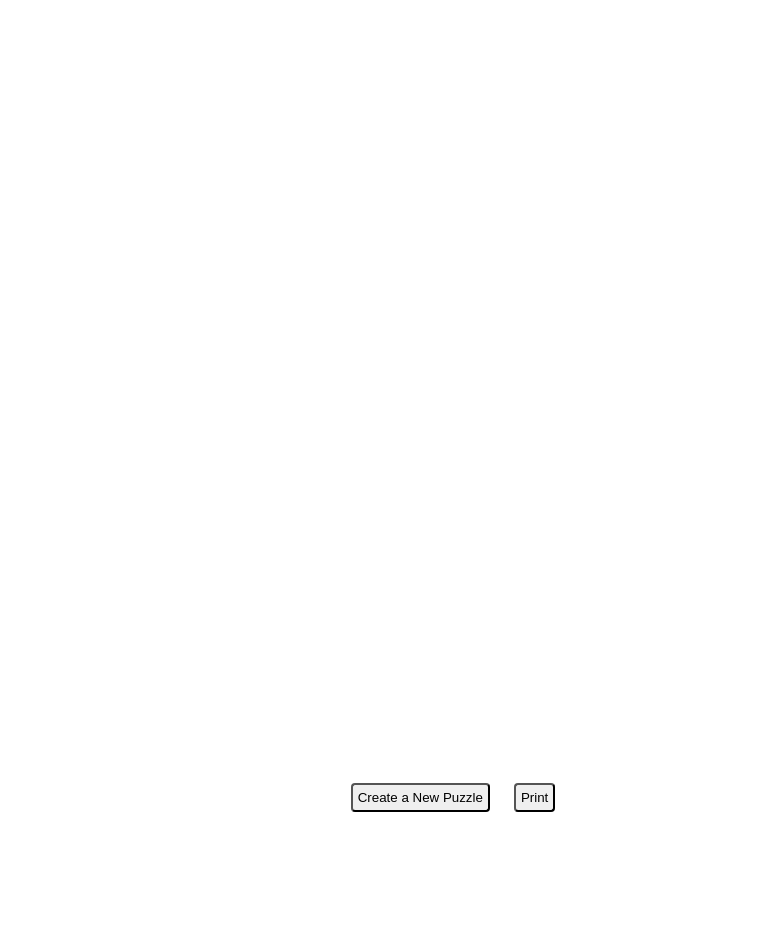
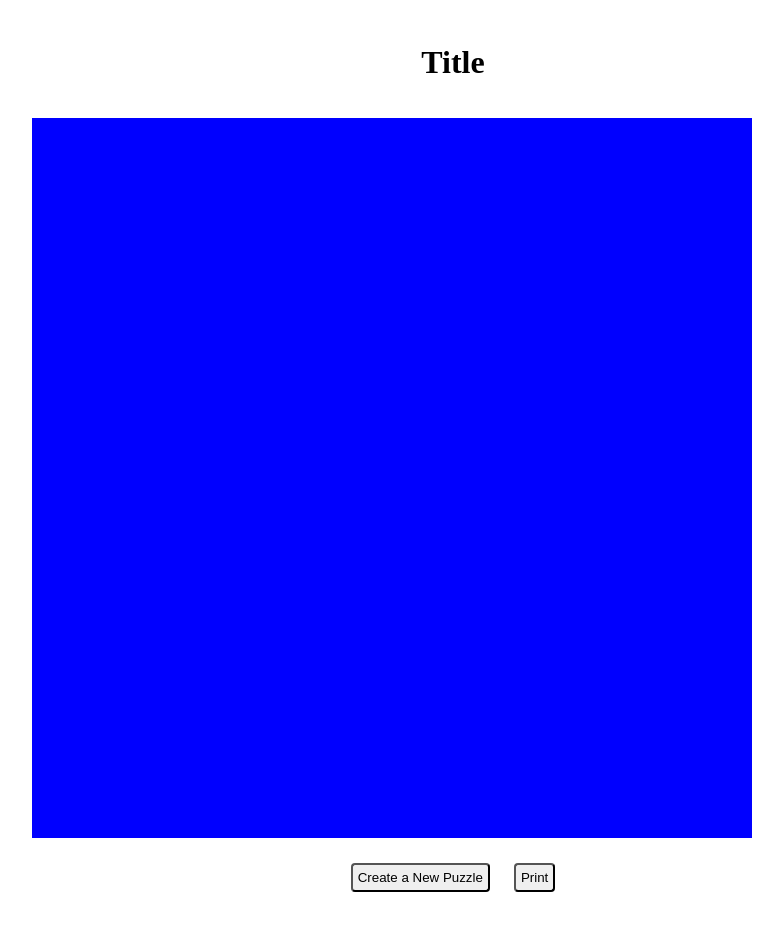
Before and after one commit to mwturner611/Word_Search_Gen, a PHP site: page /grid.html in a window 1280 px wide. Shown: the whole page, without its empty margins (187-970 px from the left). Before the commit the page ends 812 px from the top, so only its background shows below. Run offline with PHP 8.4, Linux system fonts and the light colour scheme.

Commit message:
Add title to screen

```diff
--- a/assets/styles.css
+++ b/assets/styles.css
@@ -34,6 +34,7 @@
 [class*="col-"] {
     float: left;
     padding: 15px;
+
 }
 
 /* make items placed in column inside a row take on column's placement */
@@ -78,6 +79,8 @@
     grid-auto-rows: 1em;
     width: 45em;
     height: 45em;
+    margin-bottom: 0%;
+    justify-content: center;
 }
 
 p{
--- a/grid.html
+++ b/grid.html
@@ -3,15 +3,26 @@
 <head>
     <meta charset="UTF-8">
     <meta name="viewport" content="width=device-width, initial-scale=1.0">
-    <title>Grid</title>
+    <title>Word Search!</title>
     <link rel="stylesheet" href="assets/styles.css" />
 </head>
 <body>
+    <div class="row">
+        <div class="col-12">
+            <h1 id="title"></h1>
+
+            <ul id="searchWords">
+
+            </ul>
+
+        </div>
+    </div>
 
 
     <div class="row">
+        <div class="col-2"></div>
 
-            <div class="col-12 container">
+            <div class="col-8 container"  style="background-color: blue;">
                 <ul id="col1">
 
                 </ul>
@@ -55,16 +66,7 @@
 
                 </ul>
             </div>
-    </div>
-
-    <div class="row">
-        <div class="col-12">
-
-            <ul id="searchWords">
-
-            </ul>
-
-        </div>
+        <div class="col-2"></div>
     </div>
 
     <div class="row">
--- a/scripts/grid.js
+++ b/scripts/grid.js
@@ -312,8 +312,6 @@
             }
             else{
                 letter = document.createTextNode(array[i][j]);
-                console.log("add ltr to screen");
-                console.log(array[i][j]);
             }
 
             li.appendChild(letter)
@@ -324,7 +322,7 @@
     };
 };
 
-// list search words on right side of grid
+// list search words above the grid
 const searchWords = (array) => {
     for (let i = 0; i < array.length; i++){
         let li = document.createElement("LI");
@@ -336,8 +334,17 @@
             li.appendChild(letter)
         };
 
+        console.log(li);
         document.getElementById("searchWords").appendChild(li);
     };
+};
+
+const title = (title) => {
+
+    if (title){
+        document.getElementById("title").innerHTML=`${title}`
+    }
+    else{document.getElementById("title").innerHTML =`Word Search`;};
 };
 
 // Add all words to array
@@ -350,6 +357,7 @@
     searchWords(array);
 };
 
+title("Title");
 onGrid(JSON.parse(window.localStorage.getItem("puzzle1")));
 
 //create on click events for buttons
```
